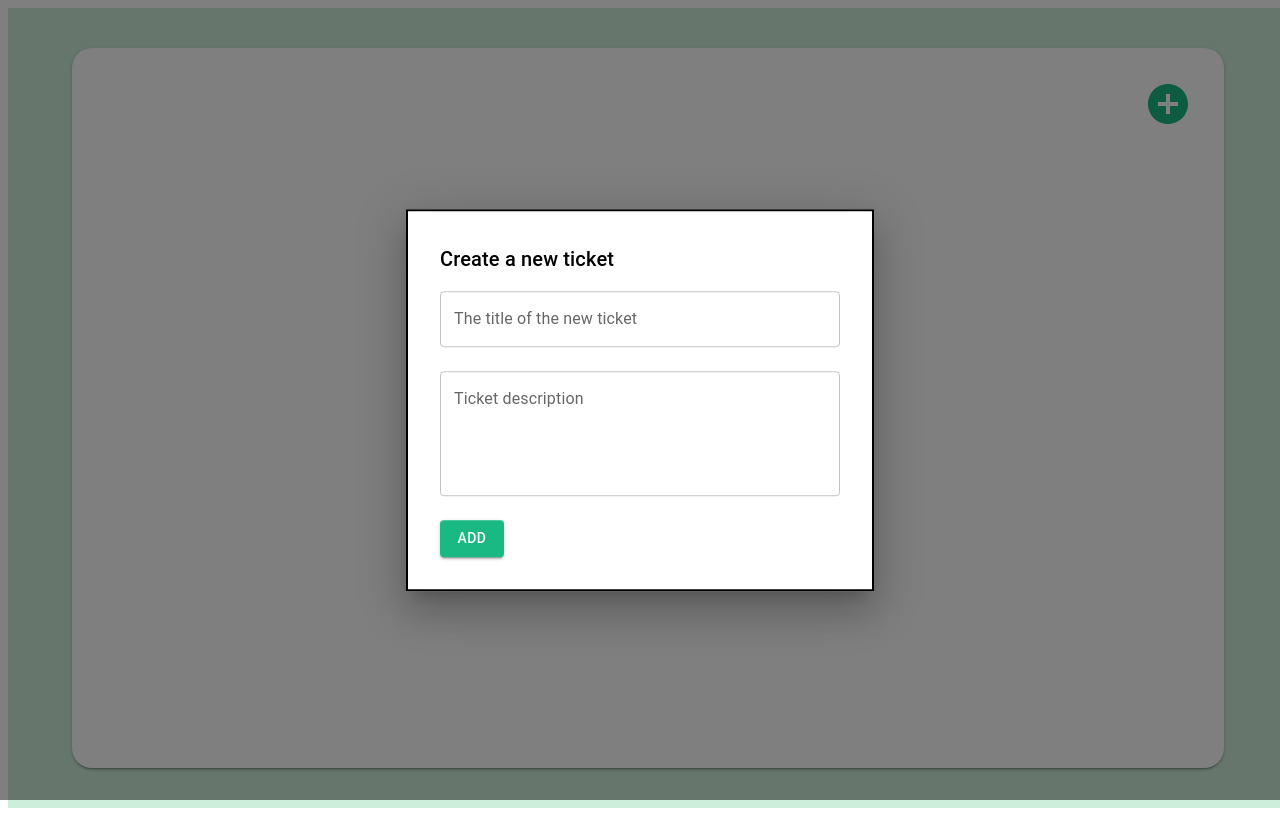
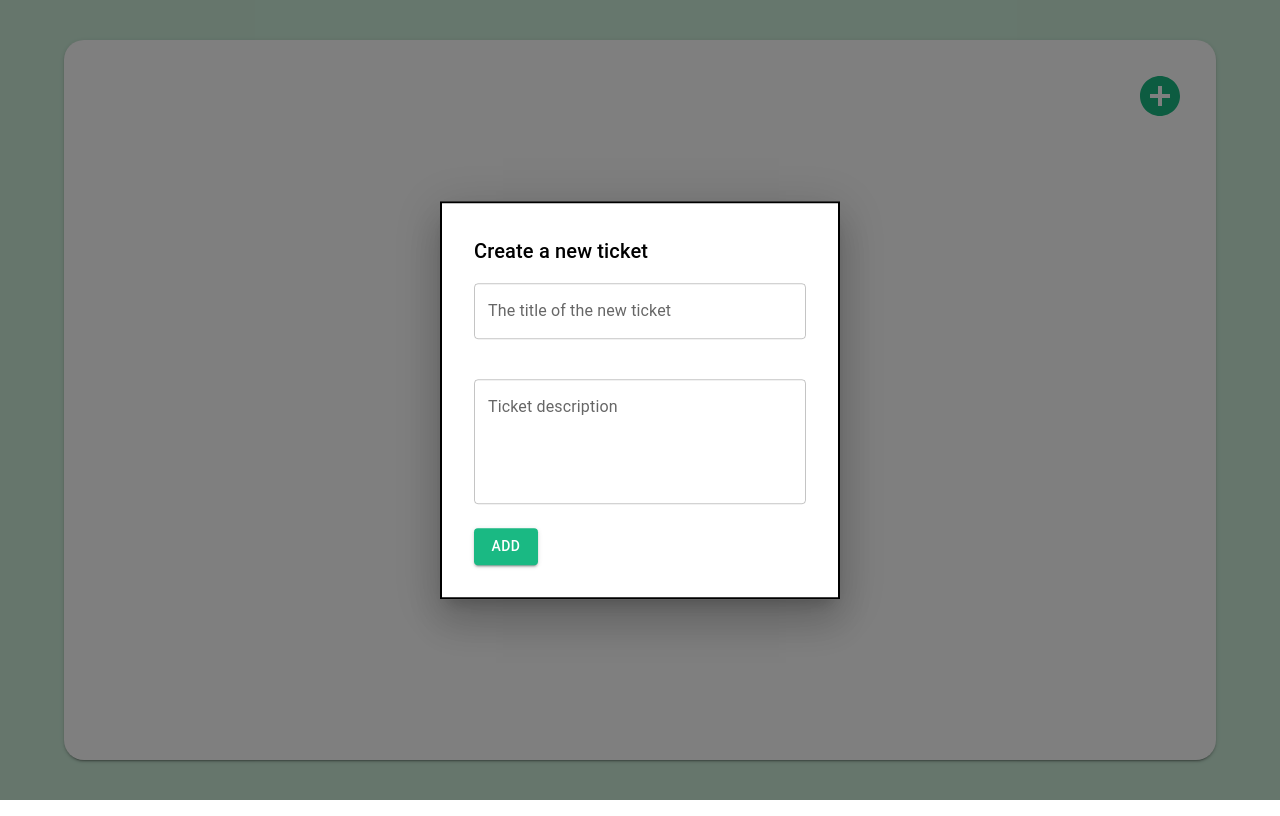
Before and after one commit to WildCodeSchool/2203-wns-etchebest-console-log-front, a Next.js app: page / in a window 1280 px wide. Both pictures are taken after a click on the button "Create a new ticket". Built offline with nearby package versions, Linux system fonts and the light colour scheme.

Commit message:
change marging in padding

```diff
--- a/components/Modal.tsx
+++ b/components/Modal.tsx
@@ -74,7 +74,7 @@ const BasicModal: React.FC = () => {
               />
             </Box>
           </Typography>
-          <Typography id="modal-modal-description" sx={{ mt: 2, mb: 3 }}>
+          <Typography id="modal-modal-description" sx={{ pt: 2, pb: 3 }}>
             <Box
               component="form"
               sx={{
--- a/styles/globals.css
+++ b/styles/globals.css
@@ -1,4 +1,4 @@
-/* html,
+html,
 body {
   padding: 0;
   margin: 0;
@@ -14,4 +14,3 @@ a {
 * {
   box-sizing: border-box;
 }
- */
```
Also changed, not shown: 1 other file (tests, documents, lock files or other folders).
